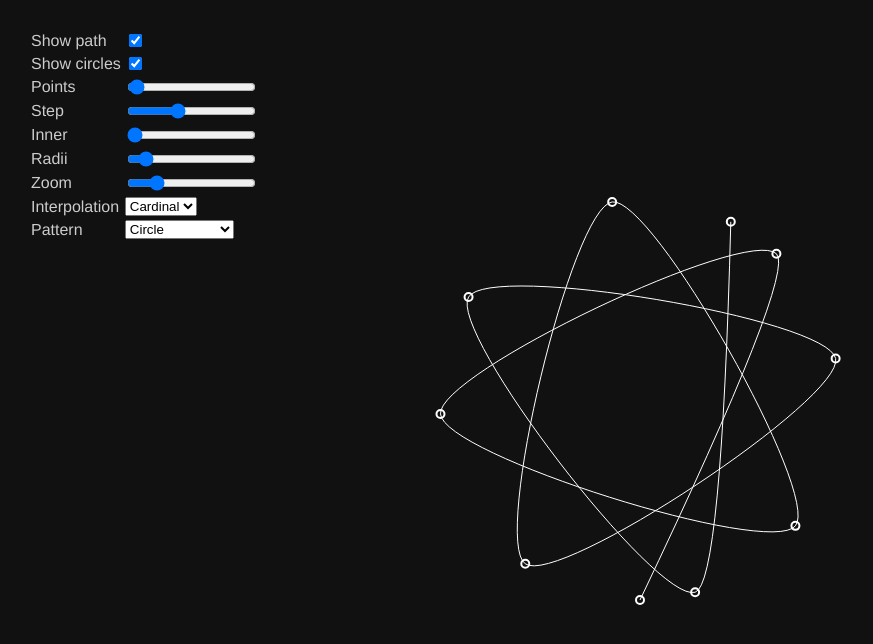
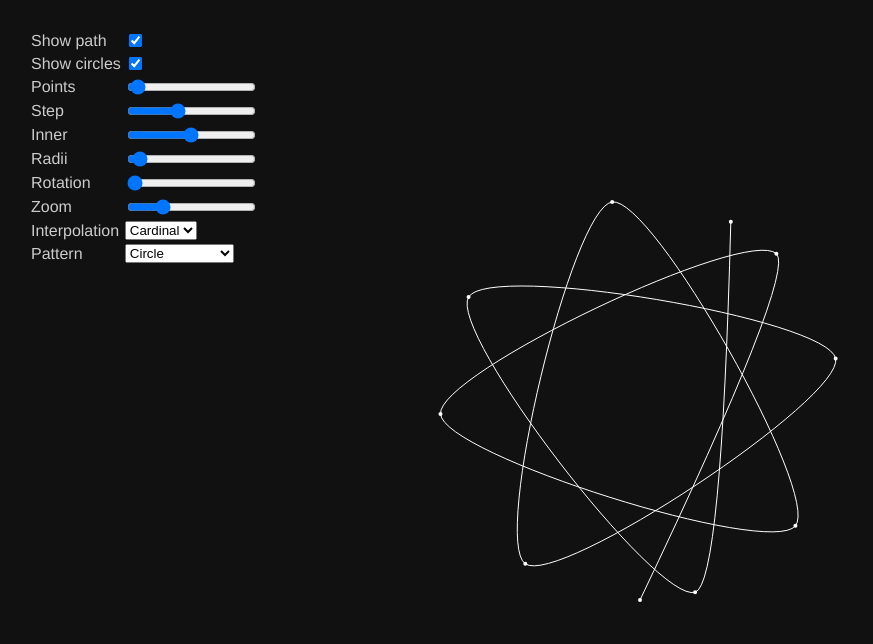
Before and after one commit to jtschoonhoven/shapes, a website: page demo.html in a window 1280 px wide. Both pictures are taken after a click on the checkbox "Show circles". Shown: the whole page, without its empty margins (0-873 px from the left). Drawn offline with nearby package versions, Linux system fonts and the light colour scheme.

Commit message:
added rotation option

```diff
--- a/demo.html
+++ b/demo.html
@@ -23,27 +23,32 @@
 
         <tr>
           <td><label for="points">Points</label></td>
-          <td><input type="range" id="points" min="0" value="10" max="500" step="1" onChange="shape.update(id, value)" onDblClick="shape.animate(id, value, min, max, step)"/></td>
+          <td><input type="range" id="points" min="0" value="10" max="400" step="2" onChange="shape.update(id, value)" onDblClick="shape.animate(id, value, min, max, step)"/></td>
         </tr>
 
         <tr>
           <td><label for="step">Step</label></td>
-          <td><input type="range" id="step" min="0" value="137" max="360" step="1" onChange="shape.update(id, value)" onDblClick="shape.animate(id, value, min, max, step)"></td>
+          <td><input type="range" id="step" min="0" value="137" max="360" step="0.1" onChange="shape.update(id, value)" onDblClick="shape.animate(id, value, min, max, step)"></td>
         </tr>
 
         <tr>
           <td><label for="inner">Inner</label></td>
-          <td><input type="range" id="inner" min="0" value="0" max="1" step="0.05" onChange="shape.update(id, value)" onDblClick="shape.animate(id, value, min, max, step)"></td>
+          <td><input type="range" id="inner" min="-1" value="0" max="1" step="0.01" onChange="shape.update(id, value)" onDblClick="shape.animate(id, value, min, max, step)"></td>
         </tr>
 
         <tr>
           <td><label for="radii">Radii</label></td>
-          <td><input type="range" id="radii" min="0" value="2" max="20" step="1" onChange="shape.update(id, value)" onDblClick="shape.animate(id, value, min, max, step)"></td>
+          <td><input type="range" id="radii" min="0" value="1" max="20" step="0.05" onChange="shape.update(id, value)" onDblClick="shape.animate(id, value, min, max, step)"></td>
+        </tr>
+
+        <tr>
+          <td><label for="rotation">Rotation</label></td>
+          <td><input type="range" id="rotation" min="0" value="0" max="360" step="1" onChange="shape.update(id, value)" onDblClick="shape.animate(id, value, min, max, step)"></td>
         </tr>
 
         <tr>
           <td><label for="zoom">Zoom</label></td>
-          <td><input type="range" id="zoom" min="1" value="200" max="1000" step="10" onChange="shape.update(id, value)" onDblClick="shape.animate(id, value, min, max, step)"></td>
+          <td><input type="range" id="zoom" min="0" value="200" max="800" step="2" onChange="shape.update(id, value)" onDblClick="shape.animate(id, value, min, max, step)"></td>
         </tr>
 
         <tr>
@@ -71,10 +76,9 @@
       </table>
     </div>
 
-    <svg class="canvas"></svg>
+    <svg><g class="canvas"></g></svg>
 
-    <script>
-      var shape = new Shapes();
-    </script>
+    <script>var shape = new Shapes();</script>
+
   </body>
 </html>
--- a/shapes.css
+++ b/shapes.css
@@ -15,7 +15,7 @@ body {
   z-index: 1;
 }
 
-.canvas {
+svg {
   position: absolute;
   width: 100%;
   height: 100%;
--- a/shapes.js
+++ b/shapes.js
@@ -23,8 +23,8 @@
   Shapes.prototype.initialize = function() {
 
     // Dimensions of browser window.
-    this.width = parseInt(d3.select('body').style('width'));
-    this.height = parseInt(d3.select('body').style('height'));
+    this.width = parseFloat(d3.select('body').style('width'));
+    this.height = parseFloat(d3.select('body').style('height'));
 
     // The longest side of the browser window;
     this.w = this.width >= this.height ? this.width : this.height;
@@ -36,10 +36,10 @@
     this.showCircles = !d3.select('#showCircles:checked').empty();
 
     // Separate each subsequent point by {n} degrees from the prev.
-    this.step = parseInt(d3.select('#step').attr('value'));
+    this.step = parseFloat(d3.select('#step').attr('value'));
 
     // Number of control points when drawing path.
-    this.points = parseInt(d3.select('#points').attr('value'));
+    this.points = parseFloat(d3.select('#points').attr('value'));
 
     // Radius of control points.
     this.radii = parseFloat(d3.select('#radii').attr('value'));
@@ -47,11 +47,14 @@
     // How to curve lines between control points.
     this.interpolation = d3.select('#interpolation').attr('value');
 
+    // Rotate along center.
+    this.rotation = parseFloat(d3.select('#rotation').attr('value'));
+
     // Technically radius, but we'll call it "zoom".
-    this.zoom = parseInt(d3.select('#zoom').attr('value'));
+    this.zoom = parseFloat(d3.select('#zoom').attr('value'));
 
     // Ratio of size of inner shape to outer shape.
-    this.inner = parseInt(d3.select('#inner').attr('value'));
+    this.inner = parseFloat(d3.select('#inner').attr('value'));
 
     // Base pattern on which control points are aligned.
     this.pattern = d3.select('#pattern').attr('value');
@@ -62,12 +65,12 @@
 
   // Update an attribute from the menu.
   Shapes.prototype.update = function(attribute, value) {
-    this[attribute] = parseInt(value) || value;
+    this[attribute] = parseFloat(value) || value;
     this.draw();
   };
 
 
-  Shapes.prototype.animate = function(attribute, val, min, max, step) {
+  Shapes.prototype.animate = function(attribute, val, min, max, step, saw) {
     var that = this;
 
     min  = parseFloat(min);
@@ -77,46 +80,45 @@
 
     this.animating[attribute] ? this.animating[attribute] = false : this.animating[attribute] = true;
 
-    function animate() {
-      setTimeout(function() {
-        if (that.animating[attribute]) {
-          if (val + step > max) { step = step * -1; }
-          if (val + step < min) { step = step * -1; }
-          val = val + step;
-          that.update(attribute, val);
-          animate();
-        }
-      }, 200);
-    }
-
-    animate();
+    d3.timer(function() {
+      if (val + step > max) { step *= -1; }
+      if (val + step < min) { step *= -1; }
+      that.update(attribute, val += step);
+      return !that.animating[attribute];
+    });
   };
 
 
   // Render SVG.
   Shapes.prototype.draw = function() {
+    var that = this;
 
-    var that = this;
     var data = new Array(this.points);
     var canvas = d3.select('.canvas');
     this.radius = this.width * this.zoom / this.width;
 
 
+    // Rotate along center.
+    if (this.rotation) {
+      canvas.attr('transform', 'rotate('+ this.rotation +','+ this.width/2 +','+ this.height/2 +')');
+    }
+
+
+    // Show a circle on each control point.
     if (this.showCircles) {
-      var circles = canvas.selectAll('circle')
-        .data(d3.range(0, this.points));
+      var circles = canvas.selectAll('circle').data(data);
 
       circles.exit().remove();
       circles.enter().append('circle');
 
-      circles
-        .transition()
+      circles.transition().ease('linear')
         .attr('cx', function(d, i) { return patterns[that.pattern].x.call(that, i); })
         .attr('cy', function(d, i) { return patterns[that.pattern].y.call(that, i); })
         .attr('r', pow(this.radii, 2));
     } else { canvas.selectAll('circle').remove(); }
 
 
+    // Draw a path between control points.
     if (this.showPath) {
       var path = canvas.selectAll('path').data([1])
       path.enter().append('path');
@@ -126,22 +128,22 @@
         .y(function(d, i) { return patterns[that.pattern].y.call(that, i); })
         .interpolate(this.interpolation);
 
-      path.transition()
+      path.transition().ease('linear')
         .attr('d', function() { return lineGenerator(data); });
     } else { canvas.select('path').remove(); }
-
-
   };
 
 
-  // Scaling functions that accept an index value and return cartesian coordinates of a pattern.
+  // Scaling functions that accept an index value and return cartesian coordinates.
   // Circle: http://stackoverflow.com/questions/13672867/how-to-place-svg-shapes-in-a-circle
   // Fermat: http://en.wikipedia.org/wiki/Fermat%27s_spiral
+
   var patterns = {
     circle: {
       x: function(i) { return sin(i * this.step * (pi/180)) * this.radius * (1 - this.inner * (i%2)) + (this.width/2); },
       y: function(i) { return cos(i * this.step * (pi/180)) * this.radius * (1 - this.inner * (i%2)) + (this.height/2); }
     },
+
     fermat: {
       x: function(i) { return (this.zoom/2 * sqrt(i) * cos(i * this.step)) * (1 - this.inner * (i%2)) + (this.width/2); },
       y: function(i) { return (this.zoom/2 * sqrt(i) * sin(i * this.step)) * (1 - this.inner * (i%2)) + (this.height/2); }
```
